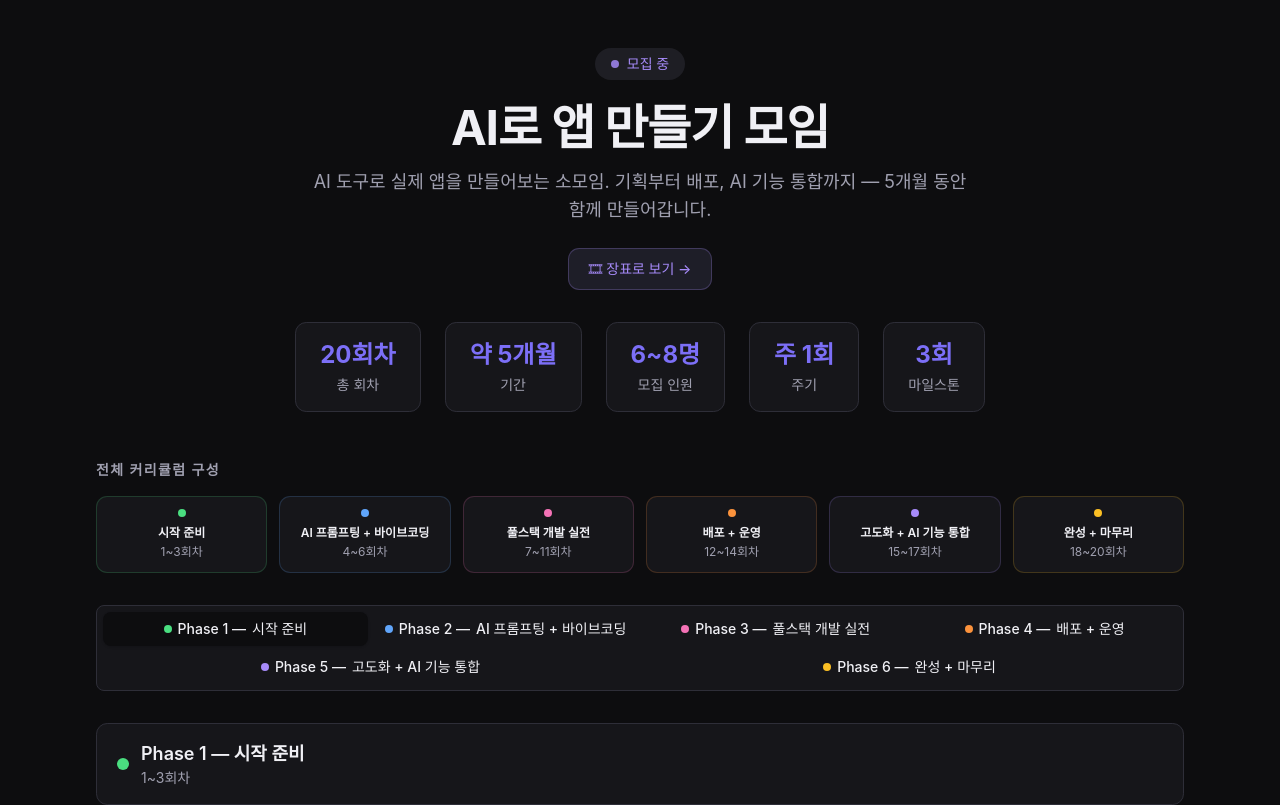
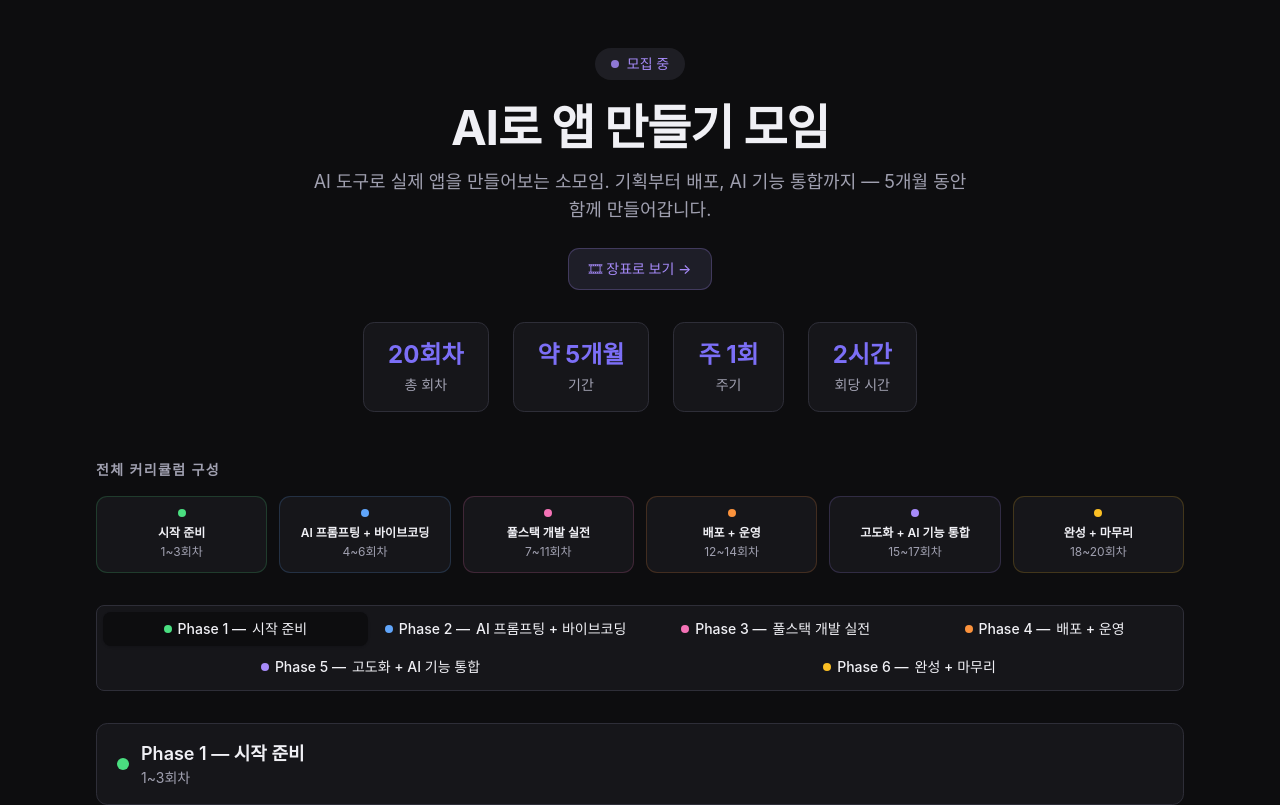
Before and after one commit to kimyeonsik/ai-app-study, a Next.js app: page / in a window 1280 px wide. Shown: the top 805 px of the page. Built offline with nearby package versions, Linux system fonts and the light colour scheme; a web font is replaced by a local one.

Commit message:
refactor: 마일스톤/모집인원 제거, 회당 2시간 추가

```diff
--- a/app/page.tsx
+++ b/app/page.tsx
@@ -176,9 +176,8 @@ export default function Home() {
             {[
               { label: "총 회차", value: `${totalSessions}회차` },
               { label: "기간", value: "약 5개월" },
-              { label: "모집 인원", value: "6~8명" },
               { label: "주기", value: "주 1회" },
-              { label: "마일스톤", value: "3회" },
+              { label: "회당 시간", value: "2시간" },
             ].map((stat) => (
               <div
                 key={stat.label}
--- a/app/slides/page.tsx
+++ b/app/slides/page.tsx
@@ -489,7 +489,7 @@ function CoverSlide() {
         커리큘럼 & 개발 프로세스 가이드
       </h1>
       <div className="flex flex-wrap gap-3 justify-center">
-        {["👥 6~8명", "📅 주 1회 × 20회차", "⏱ 약 5개월"].map((t) => (
+        {["📅 주 1회 × 20회차", "⏱ 약 5개월", "🕐 회당 2시간"].map((t) => (
           <span
             key={t}
             className="px-4 py-2 rounded-full text-sm font-medium"
```
